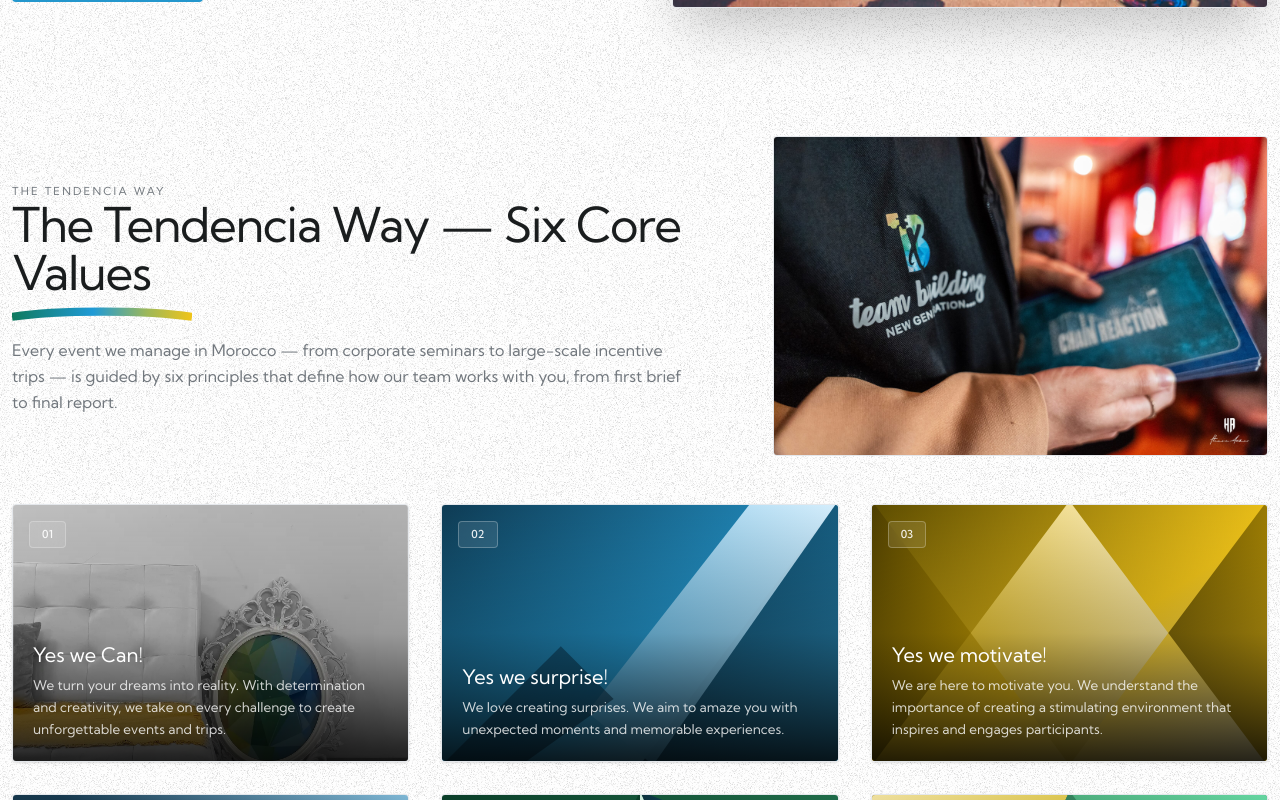
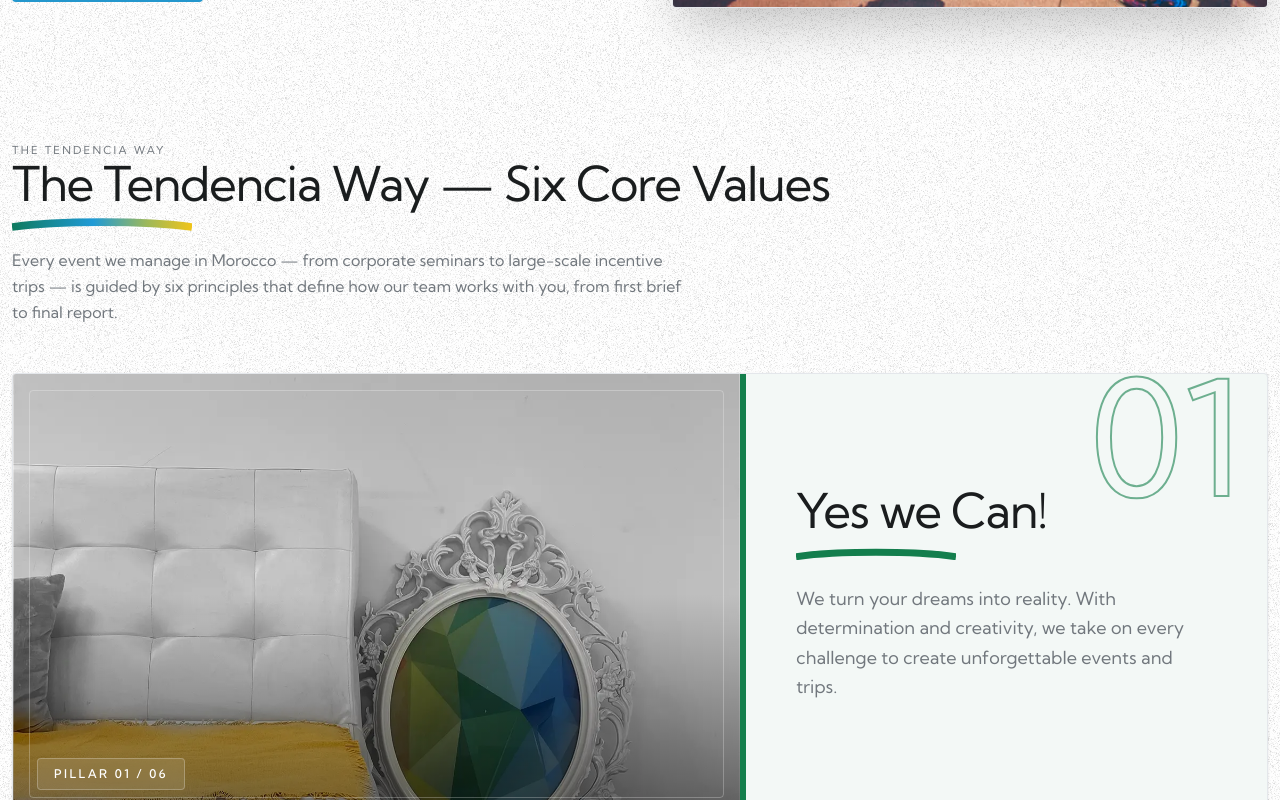
Before and after one commit to ali-r2005/tendenciaevents, a Next.js app: page / in a window 1280 px wide. Shown: the part 720-1520 px from the top of the page. Built offline with nearby package versions, Linux system fonts and the light colour scheme.

Commit message:
update the tendencia way section

```diff
--- a/src/app/page.tsx
+++ b/src/app/page.tsx
@@ -8,6 +8,12 @@
   title: dictionary.meta.title,
   description: dictionary.meta.description,
 };
+
+const pillarAccents = [
+  { panel: "bg-brand-green/5", bar: "bg-brand-green", stroke: "#147f4c", underline: "/underline-green.svg" },
+  { panel: "bg-brand-blue/5", bar: "bg-brand-blue", stroke: "#2497cd", underline: "/underline-blue.svg" },
+  { panel: "bg-brand-yellow/10", bar: "bg-brand-yellow", stroke: "#f4c71a", underline: "/underline-gold.svg" },
+];
 
 export default function Home() {
   const t = getDictionary();
@@ -54,8 +60,7 @@
 
         {/* The Tendencia Way */}
         <section id="pillars" className="space-y-8">
-          <div className="grid grid-cols-1 md:grid-cols-12 gap-8 md:gap-12 items-center">
-            <div className="md:col-span-7 space-y-2">
+          <div className="space-y-2">
             <span className="text-[11px] uppercase tracking-[0.2em] text-brand-muted">
               {t.pillars.label}
             </span>
@@ -64,42 +69,58 @@
               {t.pillars.intro}
             </p>
           </div>
-            <div className="md:col-span-5">
-              <div className="w-full h-64 sm:h-80 bg-brand-canvas rounded-custom overflow-hidden border border-brand-border">
-                <img
-                  src="/pillars-image.jpg"
-                  alt="The Tendencia Way"
-                  className="w-full h-full object-cover"
-                />
-              </div>
-            </div>
-          </div>
 
-          <div className="grid grid-cols-1 sm:grid-cols-2 lg:grid-cols-3 gap-8 pt-4">
-            {t.pillars.items.map((pillar, i) => (
-              <div
+          <div className="space-y-6 sm:space-y-8 pt-4">
+            {t.pillars.items.map((pillar, i) => {
+              const accent = pillarAccents[i % pillarAccents.length];
+              const reversed = i % 2 === 1;
+              return (
+                <article
                   key={pillar.title}
-                className="group relative overflow-hidden rounded-custom border border-brand-border shadow-sm hover:shadow-xl hover:-translate-y-1 transition-all duration-300"
+                  className={`group relative overflow-hidden rounded-custom border border-brand-border bg-white shadow-sm hover:shadow-2xl transition-shadow duration-300 flex flex-col ${reversed ? "lg:flex-row-reverse" : "lg:flex-row"}`}
                 >
-                <div className="relative h-56 sm:h-64 w-full overflow-hidden">
+                  {/* Image panel */}
+                  <div className="relative lg:w-[58%] h-64 sm:h-80 lg:h-[440px] overflow-hidden">
                     <img
                       src={pillar.image}
                       alt={pillar.title}
-                    className="w-full h-full object-cover transition-transform duration-500 group-hover:scale-105"
+                      className="w-full h-full object-cover transition-transform duration-700 group-hover:scale-105"
                     />
-                  <div className="absolute inset-0 bg-gradient-to-t from-black/85 via-black/20 to-transparent" />
-                  <span className="absolute top-4 left-4 inline-flex items-center gap-1.5 bg-white/10 border border-white/25 backdrop-blur-sm text-white/90 text-[11px] font-medium tracking-wide px-3 py-1 rounded-custom">
+                    <div className="absolute inset-0 bg-gradient-to-t from-black/50 via-transparent to-transparent" />
+                    <div className="absolute inset-2 sm:inset-4 border border-white/25 rounded-[4px] pointer-events-none" />
+                    <span className="absolute bottom-6 left-6 inline-flex items-center bg-white/10 border border-white/25 backdrop-blur-sm text-white text-[12px] font-medium tracking-[0.2em] uppercase px-4 py-1.5 rounded-custom">
+                      Pillar 0{i + 1} / 0{t.pillars.items.length}
+                    </span>
+                  </div>
+
+                  {/* Text panel */}
+                  <div className={`relative lg:w-[42%] flex flex-col justify-center p-8 sm:p-12 lg:p-14 ${accent.panel}`}>
+                    <span className={`absolute top-0 ${reversed ? "right-0" : "left-0"} h-full w-1.5 ${accent.bar} hidden lg:block`} />
+                    <span
+                      aria-hidden="true"
+                      className="absolute -top-4 right-6 font-display text-[120px] sm:text-[160px] leading-none text-transparent select-none pointer-events-none opacity-60"
+                      style={{ WebkitTextStroke: `2px ${accent.stroke}` }}
+                    >
                       0{i + 1}
                     </span>
-                  <div className="absolute inset-x-0 bottom-0 p-5 space-y-1.5">
-                    <h3 className="font-display text-xl text-white font-normal">
+                    <div className="relative">
+                      <h3 className="font-display text-3xl sm:text-5xl font-normal text-brand-neutral tracking-tight">
                         {pillar.title}
                       </h3>
-                    <p className="text-[13.5px] text-white/80 leading-relaxed">{pillar.body}</p>
+                      <img
+                        src={accent.underline}
+                        alt=""
+                        aria-hidden="true"
+                        className="mt-3 h-auto w-[120px] sm:w-[160px]"
+                      />
+                      <p className="mt-6 text-[16px] sm:text-[18px] text-brand-muted leading-relaxed max-w-md">
+                        {pillar.body}
+                      </p>
                     </div>
                   </div>
-              </div>
-            ))}
+                </article>
+              );
+            })}
           </div>
         </section>
 
```
Lines whose indentation alone changed are shown as unchanged.
